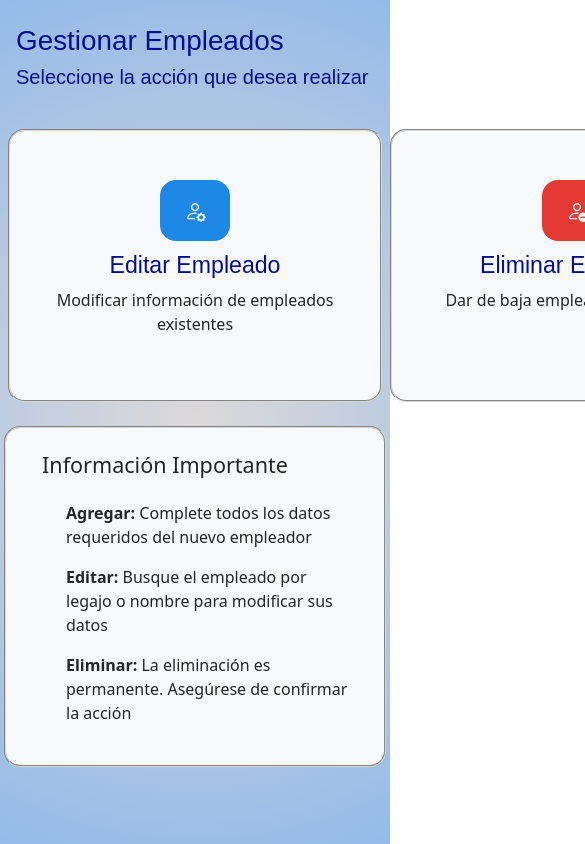
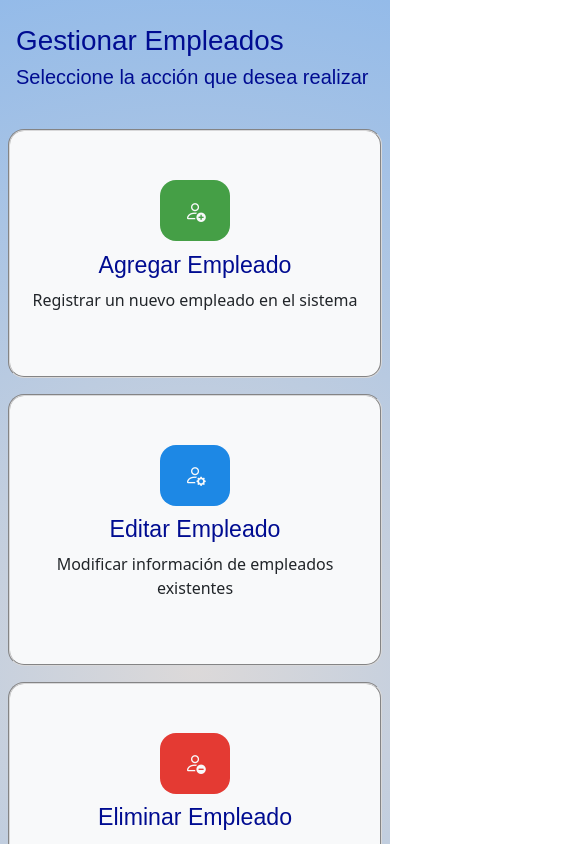
Before and after one commit to LuuRuiz17/GestionDePersonal-AdR-TFI, a React (Vite) app: page / in a window 390 px wide. Shown: the top 844 px of the page, 585 px wide, since content can reach past the window. Built offline with nearby package versions, Linux system fonts and the light colour scheme; a web font is replaced by a local one.

Commit message:
Corregí el código para que sea responsive en celulares

```diff
--- a/src/components/pages/GestionarEmpleados.jsx
+++ b/src/components/pages/GestionarEmpleados.jsx
@@ -7,13 +7,11 @@ const GestionarEmpleados = () => {
         <h1 className="titulo">Gestionar Empleados</h1>
         <h5 className="titulo">Seleccione la acción que desea realizar</h5>
 
-        <Row className="justify-content-center mt-4 g-3 flex-nowrap">
+        <Row className="justify-content-center mt-4 g-3 flex-lg-nowrap">
           <Col
             xs={12}
-            sm={4}
             md={4}
-            lg={4}
-            className="bg-light px-3 py-5 rounded-4 cardMenu me-2"
+            className="bg-light px-3 py-5 rounded-4 cardMenu me-lg-3"
           >
             <div className="my-3 text-center mb-4">
               <i
@@ -29,10 +27,8 @@ const GestionarEmpleados = () => {
 
           <Col
             xs={12}
-            sm={4}
             md={4}
-            lg={4}
-            className="bg-light px-3 py-5 rounded-4 cardMenu me-2"
+            className="bg-light px-3 py-5 rounded-4 cardMenu me-lg-3"
           >
             <div className="my-3 text-center mb-4">
               <i
@@ -46,13 +42,7 @@ const GestionarEmpleados = () => {
             </p>
           </Col>
 
-          <Col
-            xs={12}
-            sm={4}
-            md={4}
-            lg={4}
-            className="bg-light px-3 py-5 rounded-4 cardMenu"
-          >
+          <Col xs={12} md={4} className="bg-light px-3 py-5 rounded-4 cardMenu">
             <div className="my-3 text-center mb-4">
               <i
                 className="bi bi-person-dash fs-4 text-light py-3 px-4 rounded-4"
@@ -67,14 +57,17 @@ const GestionarEmpleados = () => {
         <Row className="mb-3 p-4 bg-light rounded-4 cardMenu mt-4">
           <Col>
             <h4 className="mb-4">Información Importante</h4>
+
             <p className="ms-4">
               <b>Agregar:</b> Complete todos los datos requeridos del nuevo
               empleador
             </p>
+
             <p className="ms-4">
               <b>Editar:</b> Busque el empleado por legajo o nombre para
               modificar sus datos
             </p>
+
             <p className="ms-4">
               <b>Eliminar:</b> La eliminación es permanente. Asegúrese de
               confirmar la acción
```
